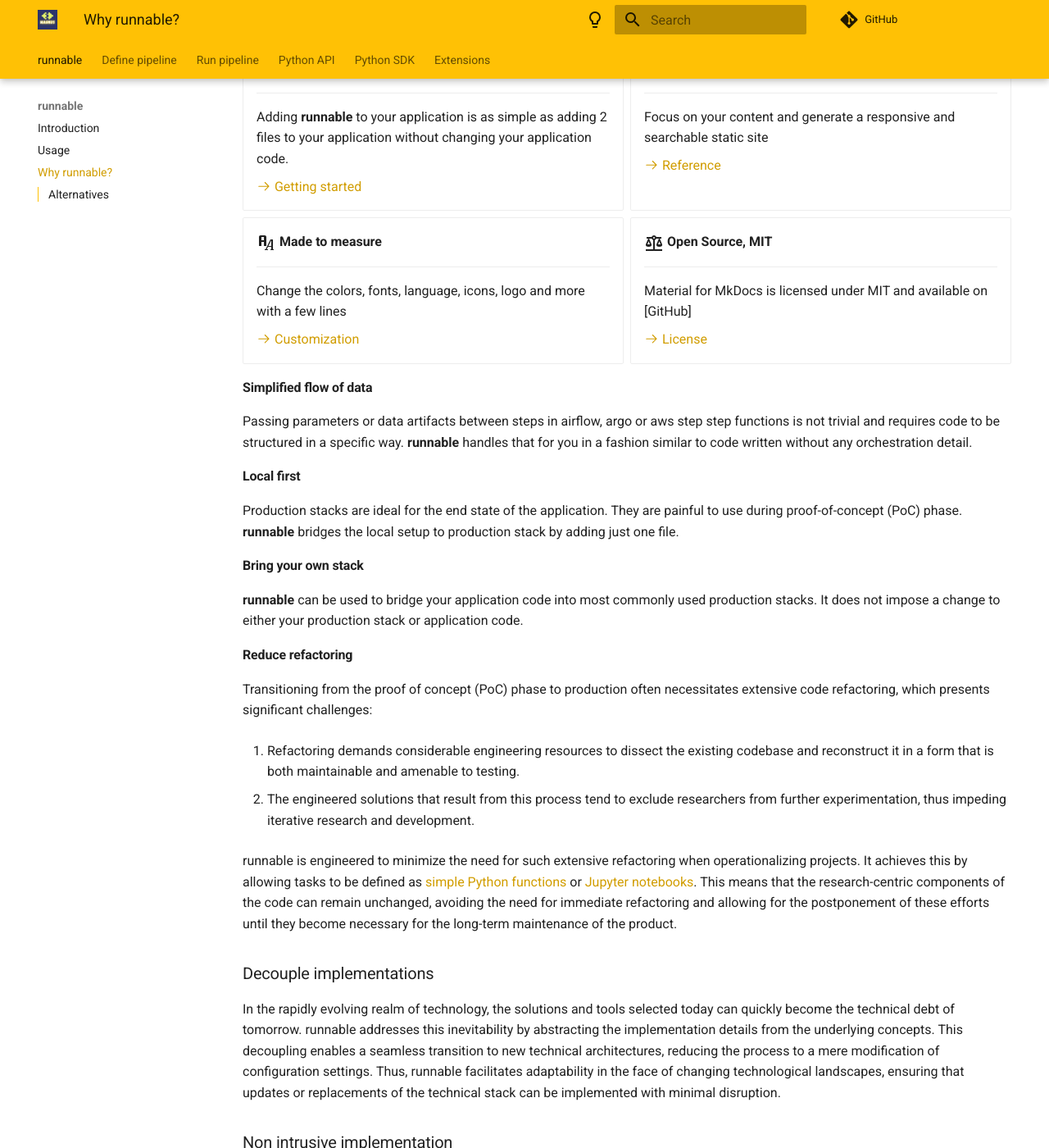
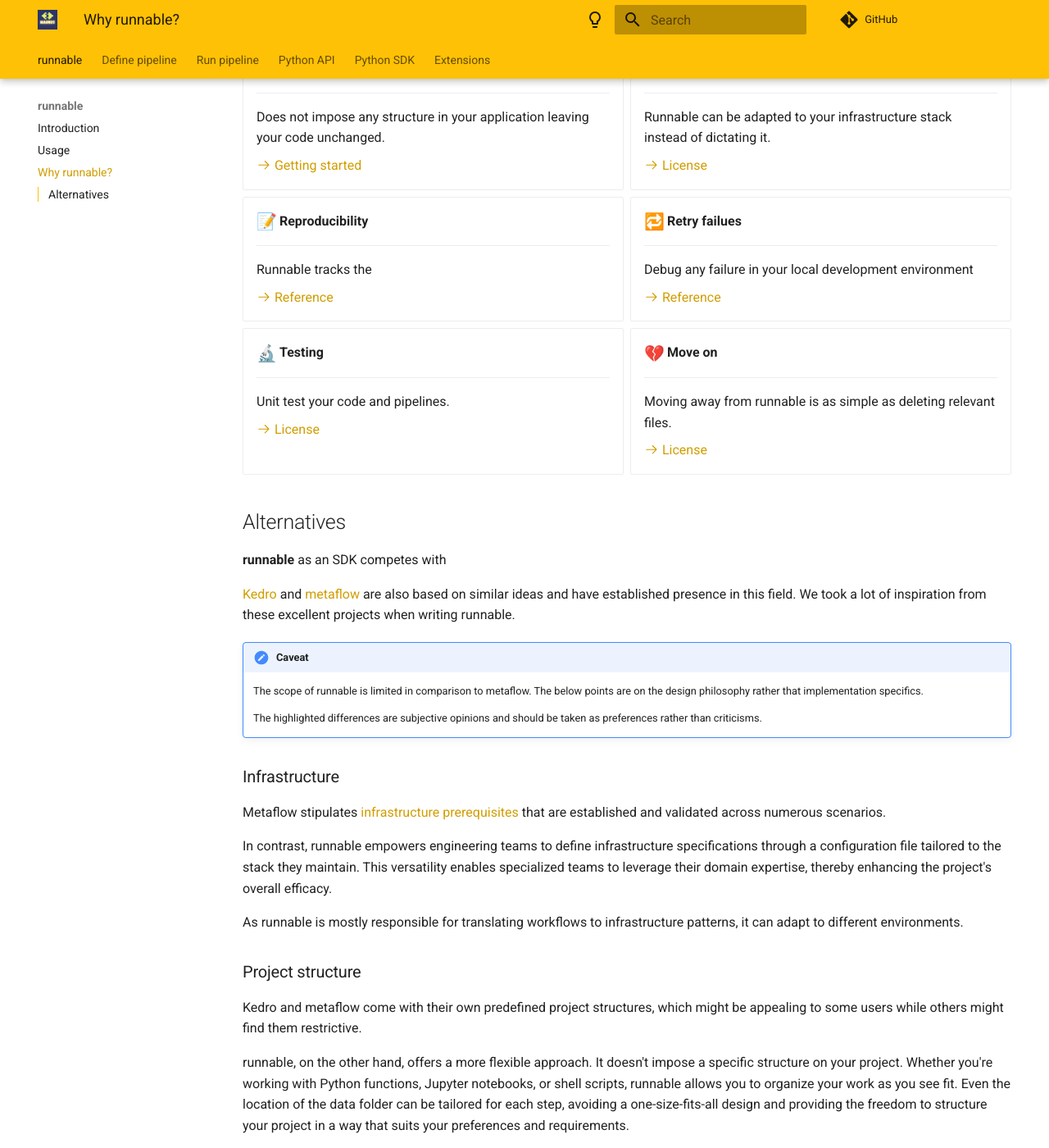
Before and after one commit to AstraZeneca/runnable, an MkDocs documentation site: the page built from docs/why-runnable.md, in a window 1280 px wide and 1400 px high, scrolled down 309 px. Shown: the whole window at 82% size. Built offline with MkDocs 1.6.1 and Material for MkDocs 9.7.7, drawn with Linux system fonts in a browser that asks for light colours; emoji names are drawn with the system emoji font; comment, search, counter and statistics services are not loaded; some of the changed text lies outside the part shown.

```diff
--- a/docs/why-runnable.md
+++ b/docs/why-runnable.md
@@ -13,97 +13,61 @@
 
     ---
 
-    Adding **runnable** to your application is as simple as adding 2 files to your
-    application without changing your application code.
+    Does not impose any structure in your application leaving your code unchanged.
 
     [:octicons-arrow-right-24: Getting started](#)
 
--   :fontawesome-brands-markdown:{ .lg .middle } __It's just Markdown__
+-    :building_construction:{ .lg .middle } __Bring your infrastructure__
 
     ---
 
-    Focus on your content and generate a responsive and searchable static site
+    Runnable can be adapted to your infrastructure stack instead of dictating it.
+
+    [:octicons-arrow-right-24: License](#)
+
+-   :memo:{ .lg .middle } __Reproducibility__
+
+    ---
+
+    Runnable tracks the
 
     [:octicons-arrow-right-24: Reference](#)
 
--   :material-format-font:{ .lg .middle } __Made to measure__
+
+
+-   :repeat:{ .lg .middle } __Retry failues__
 
     ---
 
-    Change the colors, fonts, language, icons, logo and more with a few lines
+    Debug any failure in your local development environment
 
-    [:octicons-arrow-right-24: Customization](#)
+    [:octicons-arrow-right-24: Reference](#)
 
--   :material-scale-balance:{ .lg .middle } __Open Source, MIT__
+-   :microscope:{ .lg .middle } __Testing__
 
     ---
 
-    Material for MkDocs is licensed under MIT and available on [GitHub]
+    Unit test your code and pipelines.
 
     [:octicons-arrow-right-24: License](#)
 
+
+
+-   :broken_heart:{ .lg .middle } __Move on__
+
+    ---
+
+    Moving away from runnable is as simple as deleting relevant files.
+
+    [:octicons-arrow-right-24: License](#)
+
+
 </div>
 
-#### Simplified flow of data
-
-Passing parameters or data artifacts between steps in airflow, argo or aws step step functions
-is not trivial and requires code to be structured in a specific way. **runnable** handles
-that for you in a fashion similar to code written without any orchestration detail.
-
-#### Local first
-
-Production stacks are ideal for the end state of the application. They are painful to use
-during proof-of-concept (PoC) phase. **runnable** bridges the local setup to production stack
-by adding just one file.
-
-
-#### Bring your own stack
-
-**runnable** can be used to bridge your application code into most commonly used production
-stacks. It does not impose a change to either your production stack or application code.
-
-
-#### Reduce refactoring
-
-Transitioning from the proof of concept (PoC) phase to production often necessitates extensive code
-refactoring, which presents significant challenges:
-
-1. Refactoring demands considerable engineering resources to dissect the existing codebase and
-reconstruct it in a form that is both maintainable and amenable to testing.
-
-2. The engineered solutions that result from this process tend to exclude researchers from further
-experimentation, thus impeding iterative research and development.
-
-
-runnable is engineered to minimize the need for such extensive refactoring when operationalizing
-projects. It achieves this by allowing tasks to be defined as [simple Python functions](concepts/task.md/#python_functions)
-or [Jupyter notebooks](concepts/task.md/#notebook). This means that the research-centric components of the code
-can remain unchanged, avoiding
-the need for immediate refactoring and allowing for the postponement of these efforts until they
-become necessary for the long-term maintenance of the product.
-
-### Decouple implementations
-
-In the rapidly evolving realm of technology, the solutions and tools selected today can
-quickly become the technical debt of tomorrow. runnable addresses this inevitability by
-abstracting the implementation details from the underlying concepts. This decoupling
-enables a seamless transition to new technical architectures, reducing the process to a
-mere modification of configuration settings. Thus, runnable facilitates adaptability
-in the face of changing technological landscapes, ensuring that updates or replacements
-of the technical stack can be implemented with minimal disruption.
-
-### Non intrusive implementation
-
-A lof of design aspect of runnable is to let the task definitions, python functions or notebooks,
-remain agnostic of the orchestration process. Most often, the task orchestration can be
-achieved by writing native "driver" functions. This allows the implementation to be completely
-within the control of data scientists.
-
-Most often, it should be possible to remove runnable from the tech stack if necessary.
-
-<hr style="border:2px dotted orange">
 
 ## Alternatives
+
+**runnable** as an SDK competes with
 
 [Kedro](https://github.com/kedro-org/kedro) and [metaflow](https://metaflow.org/) are also
 based on similar ideas and have established presence in this field. We took a lot of
```
Also changed, not shown: 10 other files.
